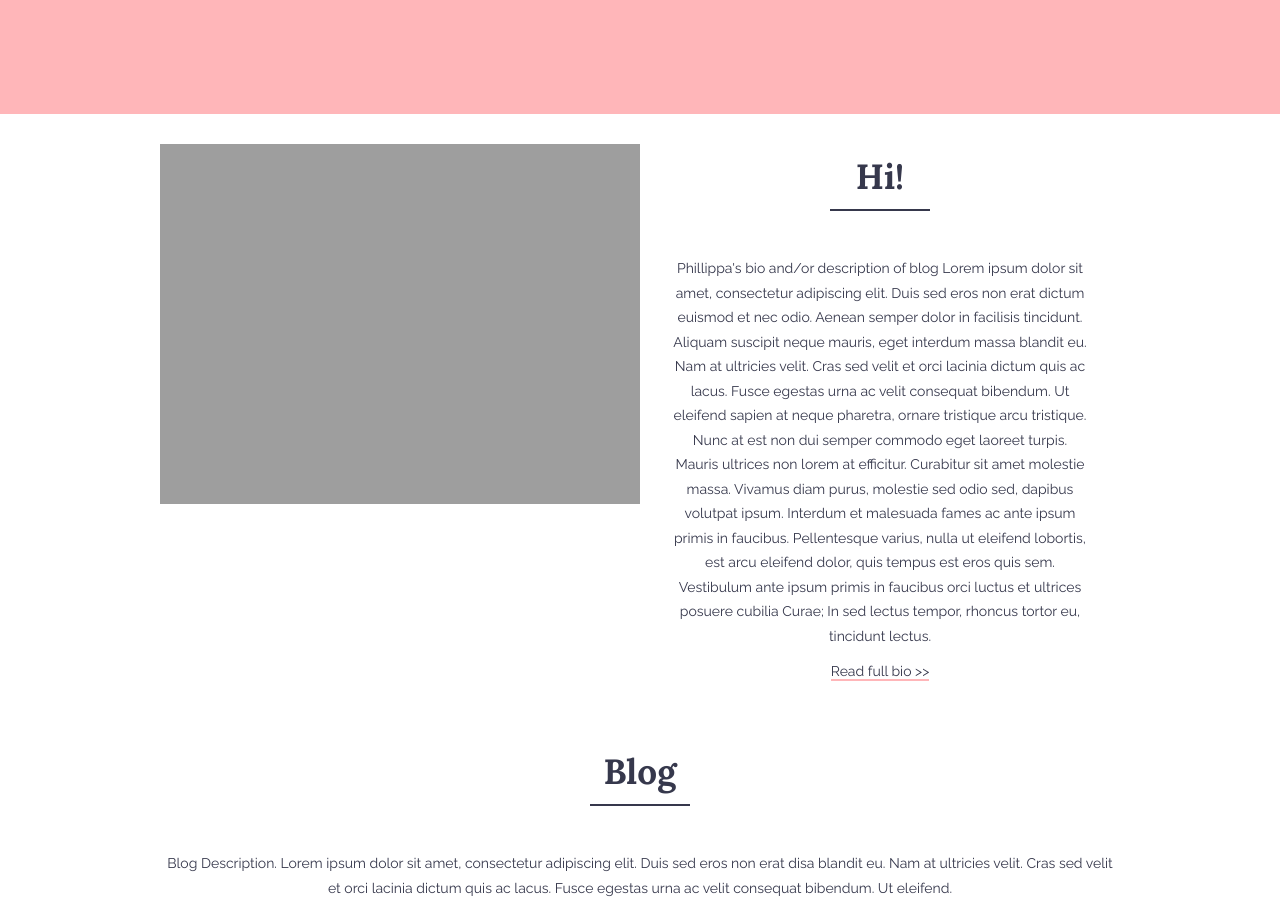
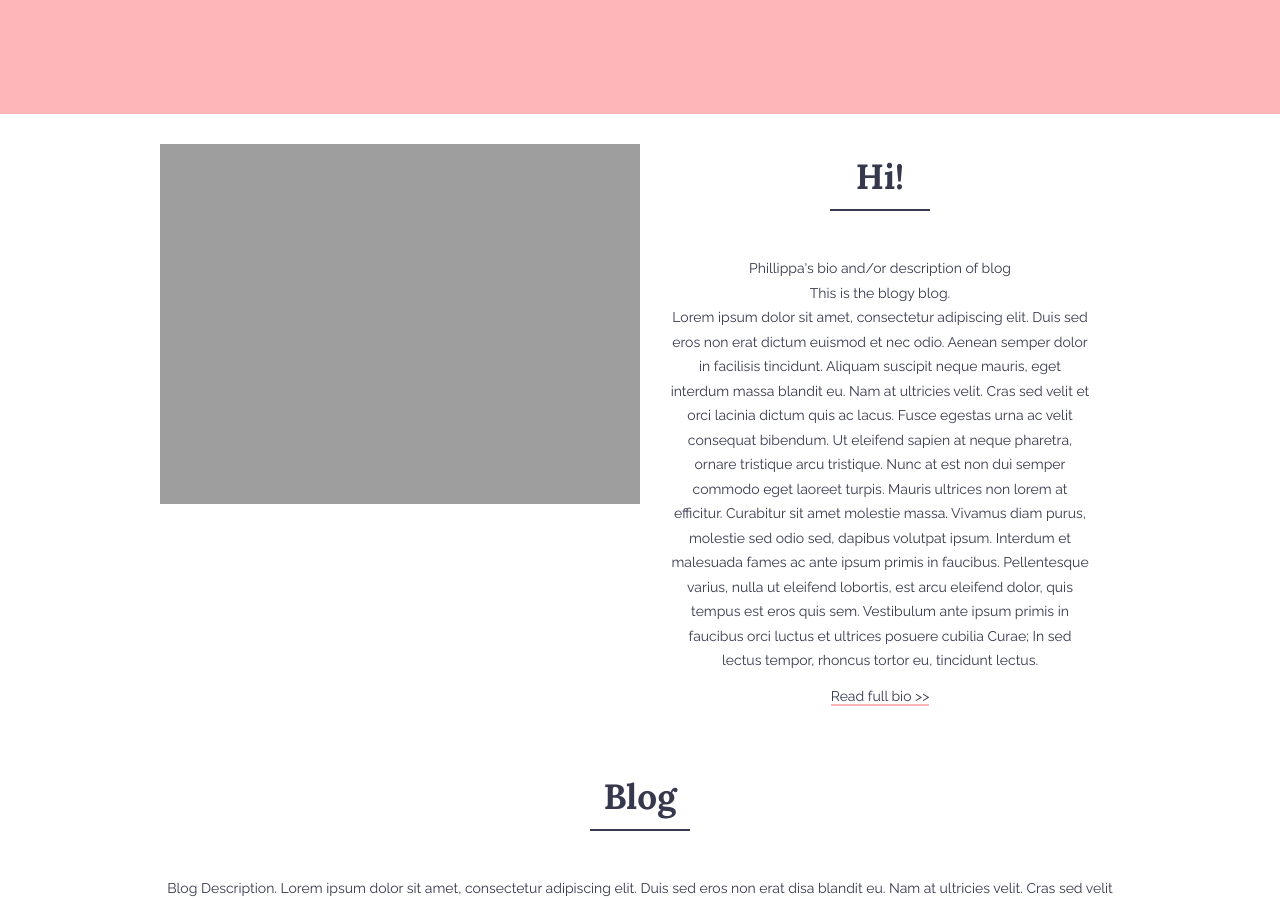
Before and after one commit to nhoughto5/PhillippaBlog, a Jekyll site: the page built from index.html, in a window 1280 px wide and 900 px high, scrolled down 286 px. Built offline with Jekyll 4.4.1, drawn with Linux system fonts in a browser that asks for light colours.

Commit message:
Updated 'index.html' via CloudCannon

```diff
--- a/index.html
+++ b/index.html
@@ -10,13 +10,11 @@ layout: home
 
 <div class="container">
     <div class="bio-image">
-        <img src="{{site.url}}/assets/images/portrait.jpeg" alt="biophoto">
+        <img src="{{site.url}}/assets/images/portrait.jpeg" alt="biophoto" />
     </div><!--
     --><div class="bio-text text-center">
         <h2 class="editable">Hi!</h2>
-        <p class="editable">Phillippa's bio and/or description of blog
-        Lorem ipsum dolor sit amet, consectetur adipiscing elit. Duis sed eros non erat dictum euismod et nec odio. Aenean semper dolor in facilisis tincidunt. Aliquam suscipit neque mauris, eget interdum massa blandit eu. Nam at ultricies velit. Cras sed velit et orci lacinia dictum quis ac lacus. Fusce egestas urna ac velit consequat bibendum. Ut eleifend sapien at neque pharetra, ornare tristique arcu tristique. Nunc at est non dui semper commodo eget laoreet turpis.
-        Mauris ultrices non lorem at efficitur. Curabitur sit amet molestie massa. Vivamus diam purus, molestie sed odio sed, dapibus volutpat ipsum. Interdum et malesuada fames ac ante ipsum primis in faucibus. Pellentesque varius, nulla ut eleifend lobortis, est arcu eleifend dolor, quis tempus est eros quis sem. Vestibulum ante ipsum primis in faucibus orci luctus et ultrices posuere cubilia Curae; In sed lectus tempor, rhoncus tortor eu, tincidunt lectus.</p>
+        <p class="editable">Phillippa's bio and/or description of blog<br />This is the blogy blog.<br />Lorem ipsum dolor sit amet, consectetur adipiscing elit. Duis sed eros non erat dictum euismod et nec odio. Aenean semper dolor in facilisis tincidunt. Aliquam suscipit neque mauris, eget interdum massa blandit eu. Nam at ultricies velit. Cras sed velit et orci lacinia dictum quis ac lacus. Fusce egestas urna ac velit consequat bibendum. Ut eleifend sapien at neque pharetra, ornare tristique arcu tristique. Nunc at est non dui semper commodo eget laoreet turpis. Mauris ultrices non lorem at efficitur. Curabitur sit amet molestie massa. Vivamus diam purus, molestie sed odio sed, dapibus volutpat ipsum. Interdum et malesuada fames ac ante ipsum primis in faucibus. Pellentesque varius, nulla ut eleifend lobortis, est arcu eleifend dolor, quis tempus est eros quis sem. Vestibulum ante ipsum primis in faucibus orci luctus et ultrices posuere cubilia Curae; In sed lectus tempor, rhoncus tortor eu, tincidunt lectus.</p>
         <a href="#"> Read full bio >> </a>
     </div>
 </div>
@@ -54,14 +52,14 @@ layout: home
 </div>
 
 <div class="container">
-    <div class="gallery"><img src="{{site.url}}/assets/images/p1.png"></div><!--
-    --><div class="gallery"><img src="{{site.url}}/assets/images/p2.png"></div><!--
-    --><div class="gallery"><img src="{{site.url}}/assets/images/p3.png"></div><!--
-    --><div class="gallery"><img src="{{site.url}}/assets/images/p4.png"></div><!--
-    --><div class="gallery last4"><img src="{{site.url}}/assets/images/p5.png"></div><!--
-    --><div class="gallery last4"><img src="{{site.url}}/assets/images/p6.png"></div><!--
-    --><div class="gallery last2"><img src="{{site.url}}/assets/images/p7.png"></div><!--
-    --><div class="gallery last2"><img src="{{site.url}}/assets/images/p8.png"></div>
+    <div class="gallery"><img src="{{site.url}}/assets/images/p1.png" /></div><!--
+    --><div class="gallery"><img src="{{site.url}}/assets/images/p2.png" /></div><!--
+    --><div class="gallery"><img src="{{site.url}}/assets/images/p3.png" /></div><!--
+    --><div class="gallery"><img src="{{site.url}}/assets/images/p4.png" /></div><!--
+    --><div class="gallery last4"><img src="{{site.url}}/assets/images/p5.png" /></div><!--
+    --><div class="gallery last4"><img src="{{site.url}}/assets/images/p6.png" /></div><!--
+    --><div class="gallery last2"><img src="{{site.url}}/assets/images/p7.png" /></div><!--
+    --><div class="gallery last2"><img src="{{site.url}}/assets/images/p8.png" /></div>
 </div>
 
 <div class="row container">
```
